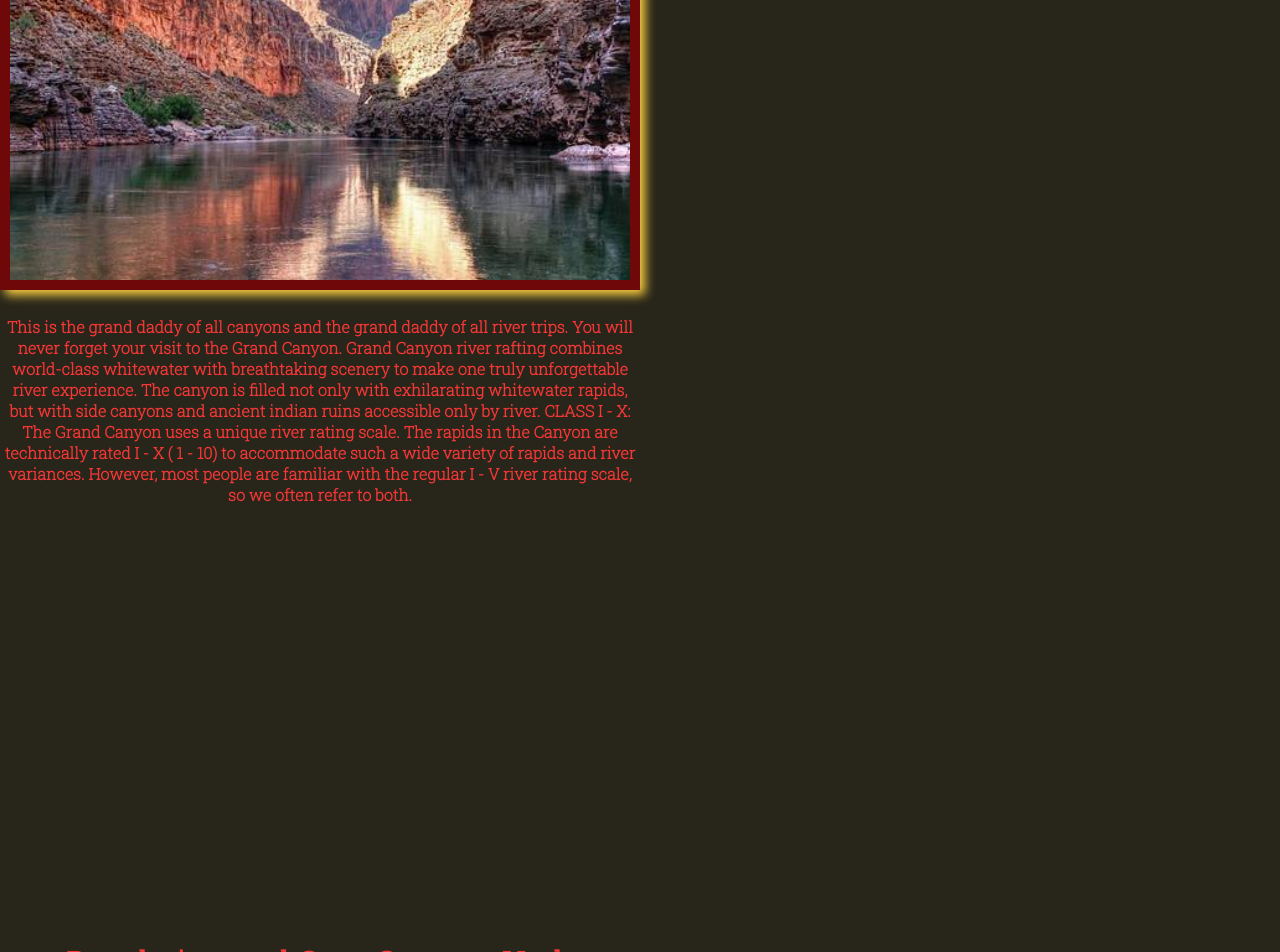
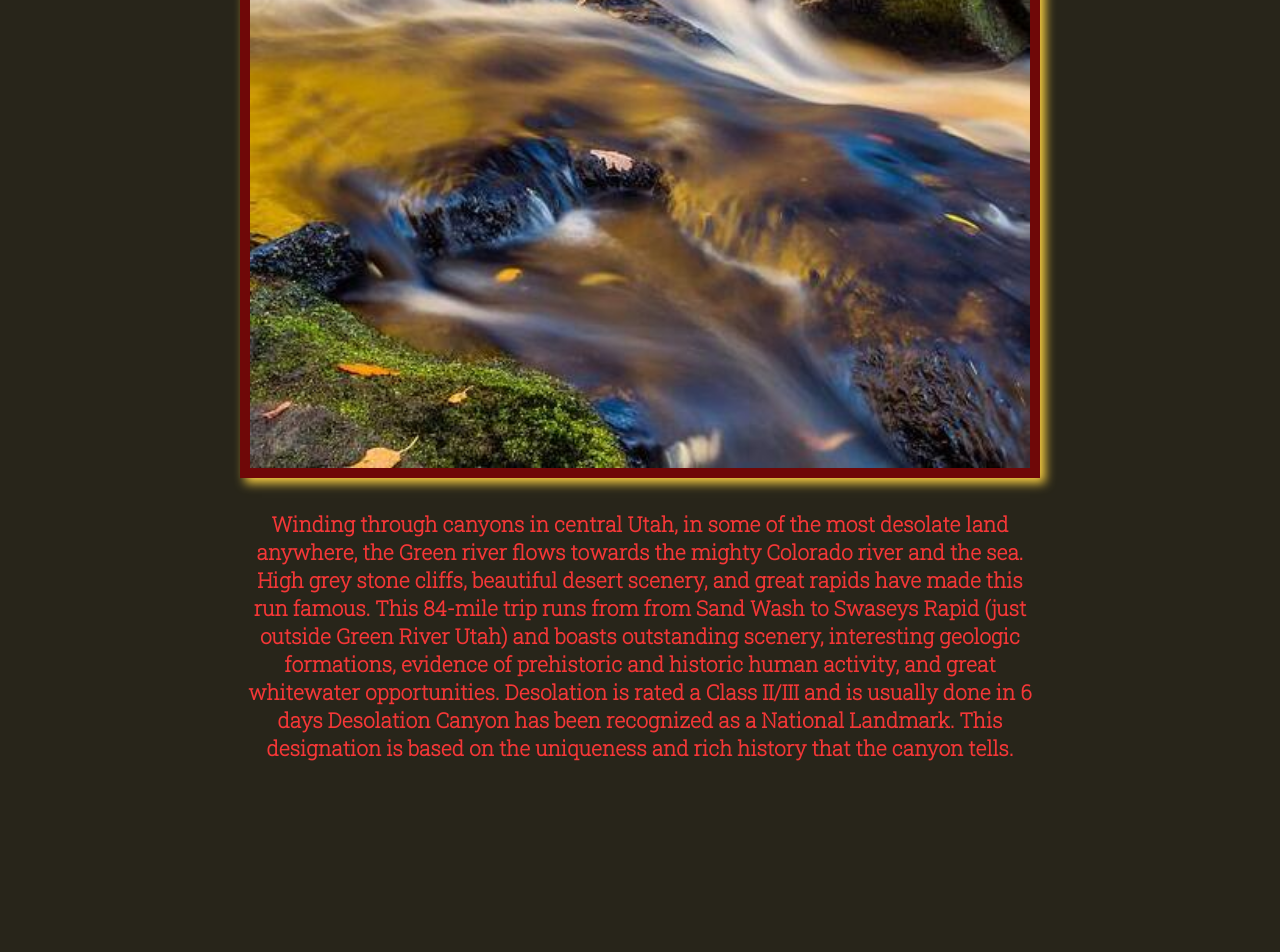
Before and after one commit to UnwilledMars/WebFundamentals, a plain HTML site: page wwr/rivers.html in a window 1280 px wide. Shown: the part 1848-2800 px from the top of the page. Drawn offline with Linux system fonts and the light colour scheme; a web font is replaced by a local one.

Commit message:
finished second page i think

```diff
--- a/wwr/styles/styles.css
+++ b/wwr/styles/styles.css
@@ -132,8 +132,6 @@ section h4 {
 
 main.subpage_grid{     /*subpage grid css*/
     margin-top: 15px;
-    display:  grid;
-    grid-template-columns: repeat(2, 1fr);
 }
 main section img{
     box-sizing: border-box;
@@ -141,32 +139,20 @@ main section img{
 section.salmon_card, section.desolation_card, section.grand_card {
     margin-top: 200px;
     margin-bottom: 200px;
+    margin-left: auto;
+    margin-right: auto;
+    max-width: 800px;
 }
 
-section.salmon_card {
-    grid-column: 0/1;
-    grid-row: 0/1;
-}
-section.desolation_card {
-    grid-row: 0/1;
-    grid-column: 1/2;
-}
-section.grand_card {
-    grid-column: 0/1;
-    grid-row: 2/3;
-}
-section.salmon_card h4.salmon_p{
-    display: grid;
-    grid-column: 1/2;
+h4.salmon_p{
+    font-size: 1.3em;
 }
 h4.desolation_p {
-    display: grid;
-    grid-column: 1/2;
+    font-size: 1.3em;
 
 }
 h4.grand_p {
-    display: grid;
-    grid-column: 1/2;
+    font-size: 1.3em;
 }
 
 /*buttons and navigation*/
```
